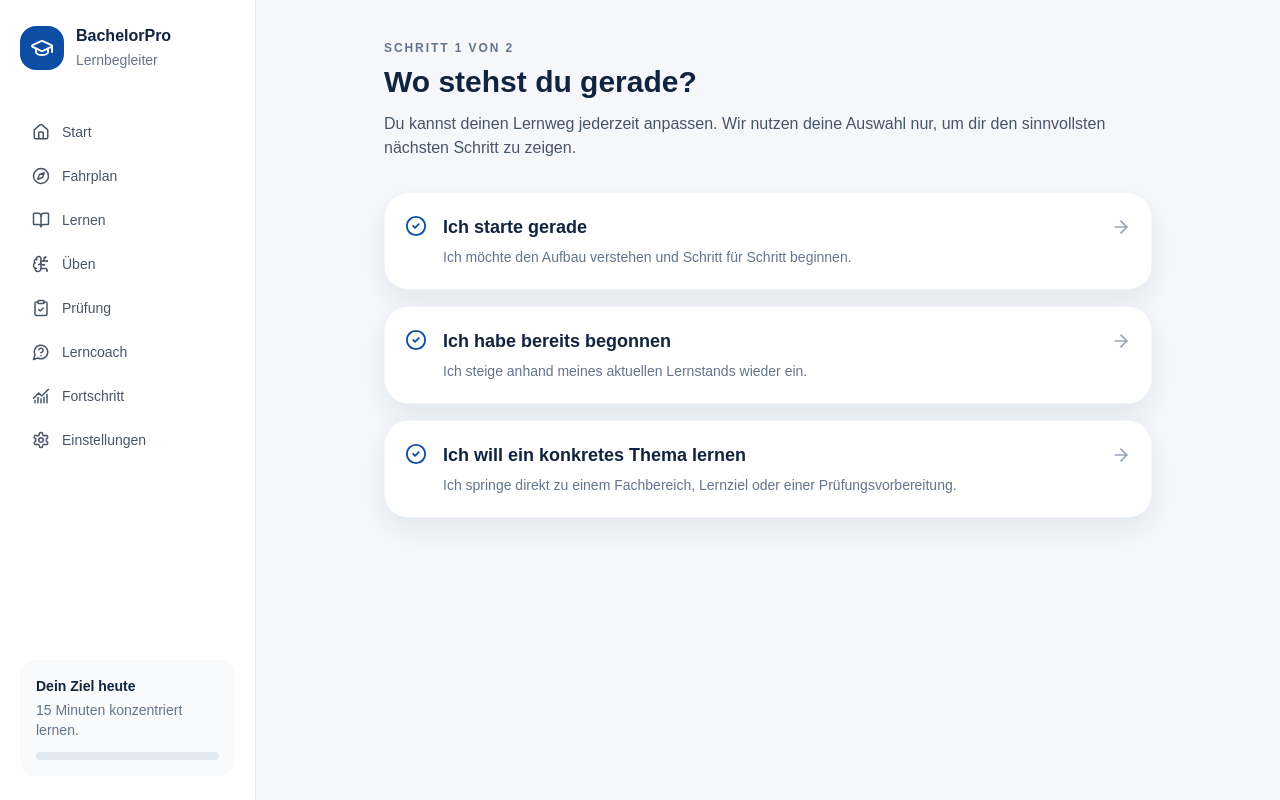
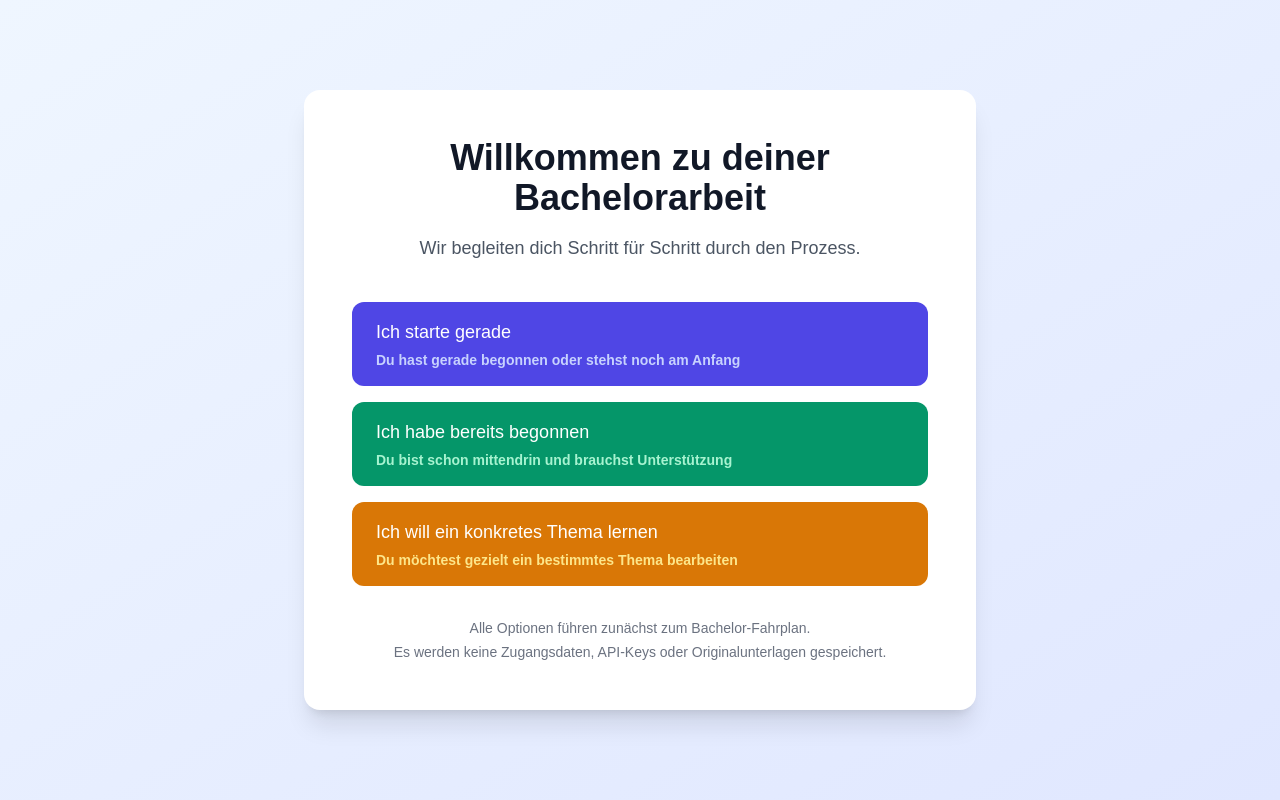
Before and after one commit to matthiasst1996-bit/bachelorpro-lernapp, a Next.js app: page /onboarding in a window 1280 px wide. Built offline with nearby package versions, Linux system fonts and the light colour scheme.

Commit message:
feat: add onboarding entry screen

```diff
--- a/app/onboarding/page.tsx
+++ b/app/onboarding/page.tsx
@@ -1,39 +1,77 @@
-import Link from 'next/link';
-import { ArrowRight, CheckCircle2 } from 'lucide-react';
-import { AppShell } from '@/components/app-shell';
+'use client';
 
-const options = [
-  ['Ich starte gerade', 'Ich möchte den Aufbau verstehen und Schritt für Schritt beginnen.'],
-  ['Ich habe bereits begonnen', 'Ich steige anhand meines aktuellen Lernstands wieder ein.'],
-  ['Ich will ein konkretes Thema lernen', 'Ich springe direkt zu einem Fachbereich, Lernziel oder einer Prüfungsvorbereitung.']
-];
+import { useRouter } from 'next/navigation';
 
 export default function OnboardingPage() {
+  const router = useRouter();
+
+  const handleStartJustNow = () => {
+    router.push('/fahrplan');
+  };
+
+  const handleAlreadyStarted = () => {
+    router.push('/fahrplan');
+  };
+
+  const handleConcreteTopic = () => {
+    router.push('/fahrplan');
+  };
+
   return (
-    <AppShell>
-      <div className="mx-auto max-w-3xl">
-        <p className="eyebrow">Schritt 1 von 2</p>
-        <h1 className="mt-2 text-3xl font-bold text-ink">Wo stehst du gerade?</h1>
-        <p className="mt-3 text-slate-600">
-          Du kannst deinen Lernweg jederzeit anpassen. Wir nutzen deine Auswahl nur, um dir den sinnvollsten nächsten Schritt zu zeigen.
-        </p>
-        <div className="mt-8 space-y-4">
-          {options.map(([title, description]) => (
-            <Link
-              key={title}
-              href="/fahrplan"
-              className="card flex items-start gap-4 p-5 transition hover:border-blue-200 hover:shadow-lg"
-            >
-              <CheckCircle2 className="mt-0.5 text-brand" size={22} />
-              <span>
-                <strong className="block text-lg text-ink">{title}</strong>
-                <span className="mt-1 block text-sm leading-6 text-slate-500">{description}</span>
-              </span>
-              <ArrowRight className="ml-auto mt-1 text-slate-400" size={20} />
-            </Link>
-          ))}
+    <div className="min-h-screen bg-gradient-to-br from-blue-50 to-indigo-100 flex items-center justify-center p-4">
+      <div className="max-w-2xl w-full bg-white rounded-2xl shadow-xl p-8 md:p-12">
+        <div className="text-center mb-10">
+          <h1 className="text-3xl md:text-4xl font-bold text-gray-900 mb-4">
+            Willkommen zu deiner Bachelorarbeit
+          </h1>
+          <p className="text-lg text-gray-600">
+            Wir begleiten dich Schritt für Schritt durch den Prozess.
+          </p>
+        </div>
+
+        <div className="space-y-4">
+          <button
+            onClick={handleStartJustNow}
+            className="w-full py-4 px-6 bg-indigo-600 hover:bg-indigo-700 text-white font-semibold rounded-xl transition-all duration-200 transform hover:scale-[1.02] focus:outline-none focus:ring-2 focus:ring-indigo-500 focus:ring-offset-2"
+          >
+            <div className="text-left">
+              <div className="font-medium text-lg">Ich starte gerade</div>
+              <div className="text-indigo-200 text-sm mt-1">
+                Du hast gerade begonnen oder stehst noch am Anfang
+              </div>
+            </div>
+          </button>
+
+          <button
+            onClick={handleAlreadyStarted}
+            className="w-full py-4 px-6 bg-emerald-600 hover:bg-emerald-700 text-white font-semibold rounded-xl transition-all duration-200 transform hover:scale-[1.02] focus:outline-none focus:ring-2 focus:ring-emerald-500 focus:ring-offset-2"
+          >
+            <div className="text-left">
+              <div className="font-medium text-lg">Ich habe bereits begonnen</div>
+              <div className="text-emerald-200 text-sm mt-1">
+                Du bist schon mittendrin und brauchst Unterstützung
+              </div>
+            </div>
+          </button>
+
+          <button
+            onClick={handleConcreteTopic}
+            className="w-full py-4 px-6 bg-amber-600 hover:bg-amber-700 text-white font-semibold rounded-xl transition-all duration-200 transform hover:scale-[1.02] focus:outline-none focus:ring-2 focus:ring-amber-500 focus:ring-offset-2"
+          >
+            <div className="text-left">
+              <div className="font-medium text-lg">Ich will ein konkretes Thema lernen</div>
+              <div className="text-amber-200 text-sm mt-1">
+                Du möchtest gezielt ein bestimmtes Thema bearbeiten
+              </div>
+            </div>
+          </button>
+        </div>
+
+        <div className="mt-8 text-center text-sm text-gray-500">
+          <p>Alle Optionen führen zunächst zum Bachelor-Fahrplan.</p>
+          <p className="mt-1">Es werden keine Zugangsdaten, API-Keys oder Originalunterlagen gespeichert.</p>
         </div>
       </div>
-    </AppShell>
+    </div>
   );
 }
```
